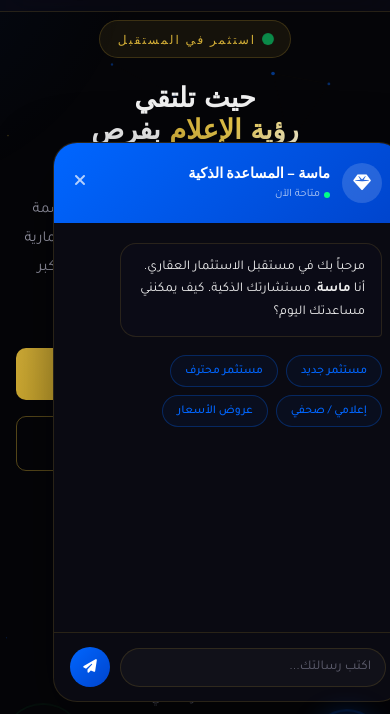
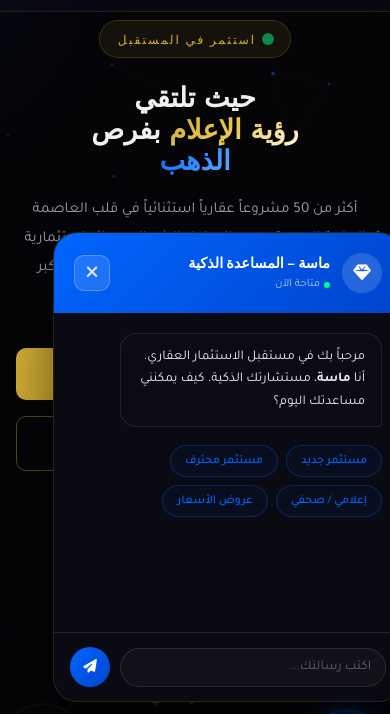
Before and after one commit to lookageniuspro/Revan-Nashait-Invest-Way, a plain HTML site: page index.html in a window 390 px wide. Shown: the part 52-766 px from the top of the page. Drawn offline with nearby package versions, Linux system fonts and the light colour scheme.

Commit message:
Show hero image on mobile, resize Masa chat, easier close (ESC/outside click)

```diff
--- a/index.html
+++ b/index.html
@@ -1604,10 +1604,10 @@
   position: fixed;
   bottom: 90px;
   right: 30px;
-  width: 380px;
+  width: 340px;
   max-width: calc(100vw - 40px);
-  height: min(560px, calc(100vh - 120px));
-  max-height: calc(100vh - 120px);
+  height: min(470px, calc(100vh - 150px));
+  max-height: calc(100vh - 150px);
   border-radius: var(--radius-lg);
   background: var(--black-bg);
   border: 1px solid var(--glass-border);
@@ -1654,11 +1654,21 @@
 }
 .masa-chat-close {
   margin-right: auto;
-  color: rgba(255,255,255,0.7);
-  font-size: 1rem;
-  transition: color 0.3s;
-}
-.masa-chat-close:hover { color: #FFF; }
+  width: 36px; height: 36px;
+  display: flex; align-items: center; justify-content: center;
+  color: rgba(255,255,255,0.85);
+  font-size: 1.05rem;
+  border-radius: 10px;
+  border: 1px solid rgba(255,255,255,0.25);
+  background: rgba(255,255,255,0.12);
+  cursor: pointer;
+  transition: all 0.3s;
+}
+.masa-chat-close:hover {
+  color: #FFF;
+  background: rgba(255,255,255,0.25);
+  transform: scale(1.1);
+}
 .masa-chat-body {
   flex: 1;
   min-height: 0;
@@ -1899,7 +1909,9 @@
   .hero-desc { margin: 0 auto 36px; }
   .hero-buttons { justify-content: center; }
   .hero-stats { justify-content: center; }
-  .hero-visual { display: none; }
+  .hero-visual { display: flex; margin-top: 44px; }
+  .hero-holo-frame { width: min(360px, 90vw); height: 460px; }
+  .hero-float-card { display: none; }
   .projects-grid { grid-template-columns: repeat(2, 1fr); }
   .dashboard-preview { grid-template-columns: repeat(2, 1fr); }
   .dashboard-charts { grid-template-columns: 1fr; }
@@ -1925,6 +1937,7 @@
 @media (max-width: 640px) {
   section { padding: 60px 20px; }
   .navbar { padding: 0 16px; }
+  .hero-holo-frame { width: min(300px, 88vw); height: 400px; }
   .projects-grid { grid-template-columns: 1fr; }
   .blog-grid { grid-template-columns: 1fr; }
   .dashboard-preview { grid-template-columns: 1fr; }
@@ -3675,6 +3688,14 @@
   document.getElementById('masa-chat').classList.toggle('open', masaOpen);
 }
 
+// إغلاق الدردشة بسهولة: النقر خارجها أو زر ESC
+document.addEventListener('click', (e) => {
+  if (masaOpen && !e.target.closest('.masa-chat') && !e.target.closest('.masa-trigger')) toggleMasaChat();
+});
+document.addEventListener('keydown', (e) => {
+  if (e.key === 'Escape' && masaOpen) toggleMasaChat();
+});
+
 function pricesOffer() {
   const p1 = formatPrice(4200000), p2 = formatPrice(6800000);
   return {
```
